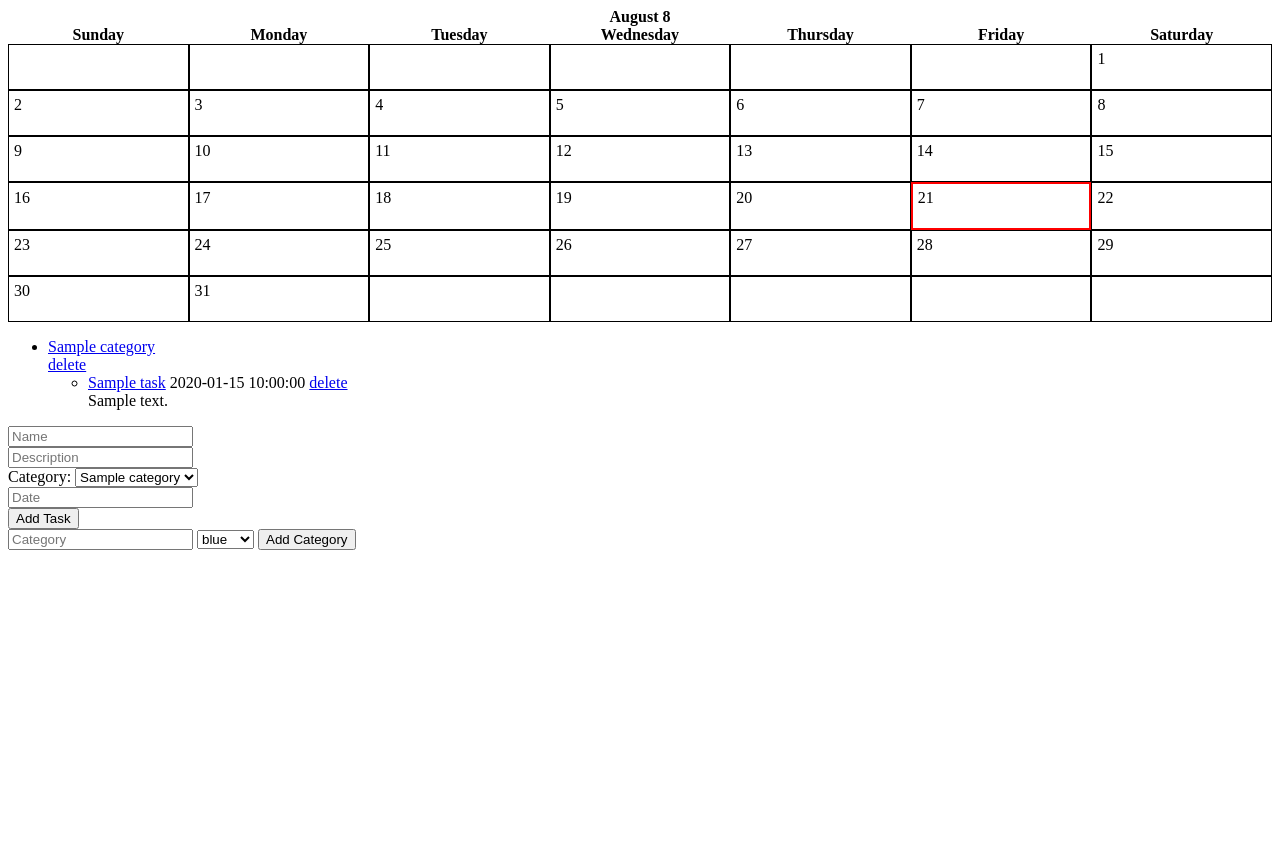
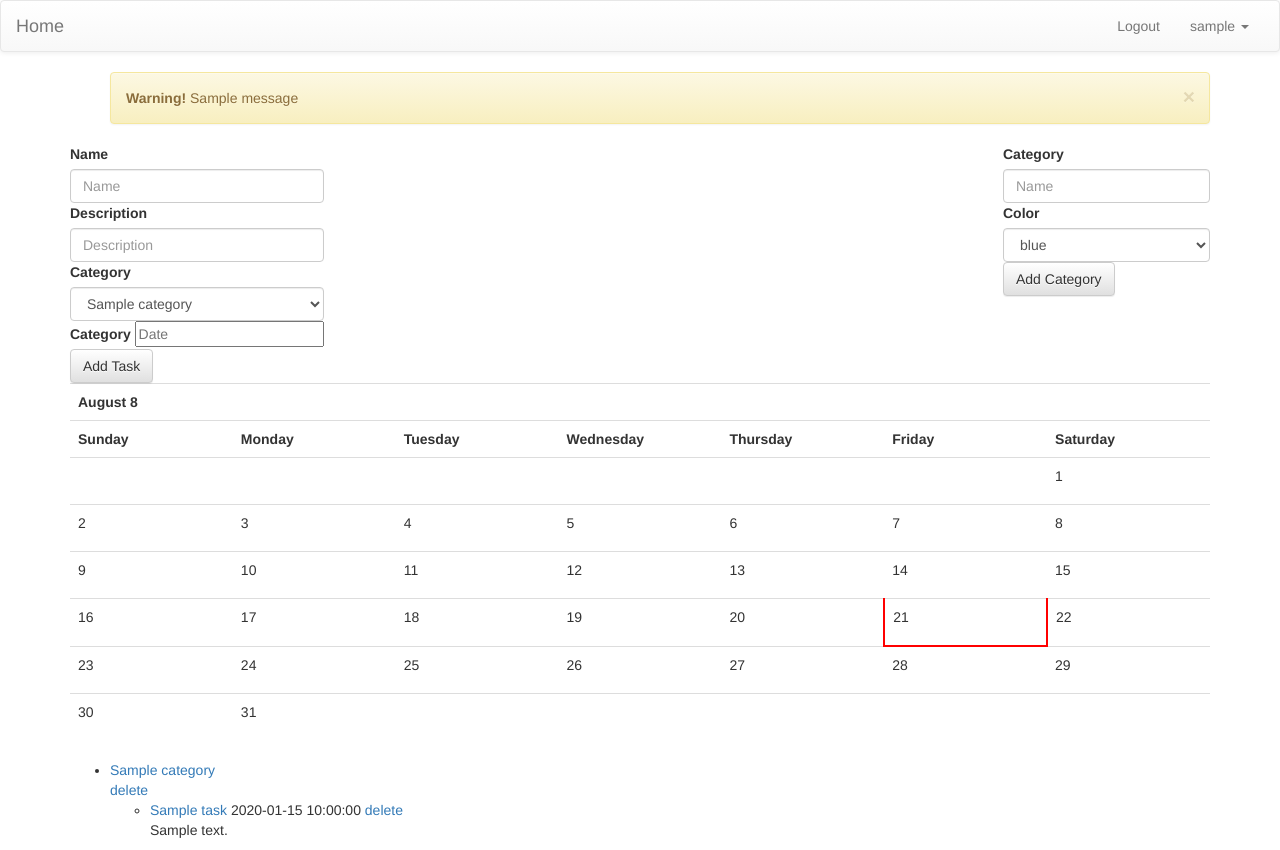
Before and after one commit to nicholasday/calendar, a Flask app: page / in a window 1280 px wide. Before the commit the page ends 550 px from the top, so only its background shows below. Run offline with Flask 2, Linux system fonts and the light colour scheme; a user stored in the database is signed in; tables that the repository leaves empty hold one stand-in row (values such as "Sample post"); one stand-in notice (Sample message) is shown; some libraries are stand-ins or nearby versions.

Commit message:
Started transition to bootstrap

```diff
--- a/app.py
+++ b/app.py
@@ -37,7 +37,7 @@ month_name = _localized_month('%B')
 def make_html_calendar(calendar):
     v = []
     a = v.append
-    a('<table border="0" cellpadding="0" cellspacing="0" class="month">')
+    a('<table class="month table">')
     a('\n')
     a(formatmonthname(datetime.datetime.now().month, datetime.datetime.now().month))
     a('\n')
@@ -177,7 +177,7 @@ def main():
                            day.append(task.name)
 
     html_calendar = make_html_calendar(new_list_calendar)
-    return render_template('index.html', categories=categories, calendar=html_calendar, task=None)
+    return render_template('index.html', categories=categories, calendar=html_calendar, task=None, current_user=current_user)
 
 @app.route('/register', methods=['GET', 'POST'])
 def register():
@@ -203,7 +203,7 @@ def register():
 
         login_user(user)
         return redirect(url_for('main'))
-    return render_template('login.html')
+    return render_template('login.html', current_user=current_user)
 
 @app.route("/logout")
 @login_required
@@ -221,10 +221,11 @@ def login():
             username=request.form['username'],
             password=sha1(request.form['password'].encode('utf-8')).hexdigest()).first()
         if user is None:
-            return "Woah there! You didn't type something in right"
+            flash("Woah there! You didn't type something in right")
+            return redirect(url_for('main'))
         login_user(user)
         return redirect(url_for('main'))
-    return render_template('login.html')
+    return render_template('login.html', current_user=current_user)
 
 @app.route("/category", methods=["POST"])
 @login_required
@@ -233,10 +234,12 @@ def create_category():
         category = request.form['category']
         color = request.form['color']
         if not (category and color):
-            return "You didn't put in all of the values"
+            flash("You didn't put in all of the values")
+            return redirect(url_for('main'))
         category_search = Category.query.filter_by(name=category, user=current_user).first()
         if category_search is not None:
-            return "You already created a category with that name"
+            flash("You already created a category with that name")
+            return redirect(url_for('main'))
         new_category = Category(category, color, current_user)
         db.session.add(new_category)
         db.session.commit()
@@ -251,10 +254,12 @@ def create_task():
         name = request.form['name']
         description = request.form['description']
         if not (category and date and name and description):
-            return "You didn't put in all of the values"
+            flash("You didn't put in all of the values")
+            return redirect(url_for('main'))
         category = Category.query.filter_by(name=request.form['category'], user=current_user).first()
         if category is None:
-            return "No category with that name"
+            flash("No category with that name")
+            return redirect(url_for('main'))
         new_task = Task(name, category, description, date, current_user)
         db.session.add(new_task)
         db.session.commit()
@@ -264,10 +269,12 @@ def create_task():
 @login_required
 def delete_task(task_id):
     if task_id is None:
-        return "No task selected to be deleted"
+        flash("No task selected to be deleted")
+        return redirect(url_for('main'))
     task = Task.query.filter_by(id=task_id, user=current_user).first()
     if task is None:
-        return "No task with that name"
+        flash("No task with that name")
+        return redirect(url_for('main'))
     db.session.delete(task)
     db.session.commit()
     return redirect(url_for('main'))
@@ -277,18 +284,22 @@ def delete_task(task_id):
 def view_task(task_id):
     if request.method == 'GET':
         if task_id is None:
-            return "No task selected"
+            flash("No task selected")
+            return redirect(url_for('main'))
         task = Task.query.filter_by(id=task_id, user=current_user).first()
         if task is None:
-            return "No task with that name"
+            flash("No task with that name")
+            return redirect(url_for('main'))
         categories = Category.query.filter_by(user=current_user).all()
-        return render_template("task.html", task=task, categories=categories)
+        return render_template("task.html", task=task, categories=categories, current_user=current_user)
     elif request.method == 'POST':
         if task_id is None:
-            return "No task selected"
+            flash("No task selected")
+            return redirect(url_for('main'))
         task = Task.query.filter_by(id=task_id, user=current_user).first()
         if task is None:
-            return "No task with that name"
+            flash("No task with that name")
+            return redirect(url_for('main'))
         category = Category.query.filter_by(name=request.form['category'], user=current_user).first()
         task.name = request.form['name']
         task.category = category
@@ -301,10 +312,12 @@ def view_task(task_id):
 @login_required
 def delete_category(category_id):
     if category_id is None:
-        return "No category selected to be deleted"
+        flash("No category selected to be deleted")
+        return redirect(url_for('main'))
     category = Category.query.filter_by(id=category_id, user=current_user).first()
     if category is None:
-        return "No category with that name"
+        flash("No category with that name")
+        return redirect(url_for('main'))
     db.session.delete(category)
     db.session.commit()
     return redirect(url_for('main'))
--- a/static/css/styles.css
+++ b/static/css/styles.css
@@ -1,12 +1,7 @@
-table {
-    width: 100%;
-    table-layout: fixed;
-}
 td {
     width: 14%;
     max-width: 14%;
     padding: 5px;
-    border: 1px solid black;
 }
 .today {
     border: 2px solid red;
@@ -20,8 +15,3 @@ td {
 .green {
     color: #008000;
 }
-
-/*td:hover {
-    text-overflow: inherit;
-    overflow: visible;
-}*/
--- /dev/null
+++ b/templates/base.html
@@ -0,0 +1,62 @@
+<!DOCTYPE html>
+<html lang="en">
+<head>
+  <meta charset="utf-8">
+  <meta http-equiv="X-UA-Compatible" content="IE=edge">
+  <meta name="viewport" content="width=device-width, initial-scale=1">
+  {% if title %}
+  <title>{{ title }} - Calendar</title>
+  {% else %}
+  <title>Calendar</title>
+  {% endif %}
+  <link rel="stylesheet" href="//code.jquery.com/ui/1.11.4/themes/smoothness/jquery-ui.css">
+  <link rel="stylesheet" href="https://maxcdn.bootstrapcdn.com/bootstrap/3.3.5/css/bootstrap.min.css">
+  <link rel="stylesheet" href="https://maxcdn.bootstrapcdn.com/bootstrap/3.3.5/css/bootstrap-theme.min.css">
+  <script src="https://ajax.googleapis.com/ajax/libs/jquery/1.11.3/jquery.min.js"></script>
+  <script src="https://maxcdn.bootstrapcdn.com/bootstrap/3.3.5/js/bootstrap.min.js"></script>
+  <link rel="stylesheet" href="static/css/styles.css">
+</head>
+<body>
+<nav class="navbar navbar-default">
+  <div class="container-fluid">
+    <div class="navbar-header">
+      <button type="button" class="navbar-toggle collapsed" data-toggle="collapse" data-target="#bs-example-navbar-collapse-1" aria-expanded="false">
+        <span class="sr-only">Toggle navigation</span>
+        <span class="icon-bar"></span>
+        <span class="icon-bar"></span>
+        <span class="icon-bar"></span>
+      </button>
+      <a class="navbar-brand" href="/">Home</a>
+    </div>
+
+    <div class="collapse navbar-collapse" id="bs-example-navbar-collapse-1">
+      <ul class="nav navbar-nav navbar-right">
+        <li><a href="/logout">Logout</a></li>
+        <li class="dropdown">
+          <a href="#" class="dropdown-toggle" data-toggle="dropdown" role="button" aria-haspopup="true" aria-expanded="false">{{ current_user.username }} <span class="caret"></span></a>
+          <ul class="dropdown-menu">
+            <li><a href="#">My Account</a></li>
+            <li><a href="#">Delete</a></li>
+          </ul>
+        </li>
+      </ul>
+    </div>
+  </div>
+</nav>
+<div class="container">
+{% with messages = get_flashed_messages() %}
+    {% if messages %}
+    <ul>
+    {% for message in messages %}
+        <div class="alert alert-warning alert-dismissible" role="alert">
+          <button type="button" class="close" data-dismiss="alert" aria-label="Close"><span aria-hidden="true">&times;</span></button>
+          <strong>Warning!</strong> {{ message }}
+        </div>
+    {% endfor %}
+    </ul>
+    {% endif %}
+{% endwith %}
+{% block content %}{% endblock %}
+</div>
+</body>
+</html>
--- a/templates/index.html
+++ b/templates/index.html
@@ -1,11 +1,50 @@
-<!doctype html>
-<html>
-<head>
-  <title>Calendar</title>
-  <link rel="stylesheet" href="//code.jquery.com/ui/1.11.4/themes/smoothness/jquery-ui.css">
-  <link rel="stylesheet" href="static/css/styles.css">
-</head>
-<body>
+{% extends "base.html" %}
+{% block content %}
+  <script src="//code.jquery.com/jquery-1.10.2.js"></script>
+  <script src="//code.jquery.com/ui/1.11.4/jquery-ui.js"></script>
+  <script>
+  $(function() {
+    $( "#datepicker-input" ).datepicker();
+  });
+  </script>
+<form action="/task" method="post" id="new_task" class="pull-left">
+  <div class="forum-group">
+    <label for="name-input">Name</label>
+    <input type="text" class="form-control" id="name-input" name="name" placeholder="Name" />
+  </div>
+  <div class="forum-group">
+    <label for="description-input">Description</label>
+    <input type="text" class="form-control" id="description-input" name="description" placeholder="Description" />
+  </div>
+  <div class="forum-group">
+    <label for="category-input">Category</label>
+    <select name="category" form="new_task" class="form-control">
+    {% for category in categories %}
+      <option value="{{ category.name }}">{{ category.name }}</option>
+    {% endfor %}
+    </select>
+  </div>
+  <div class="forum-group">
+    <label for="datepicker-input">Category</label>
+    <input type="text" id="datepicker-input" name="date" placeholder="Date" autocomplete="off" />
+  </div>
+  <button type="submit" class="btn btn-default">Add Task</button>
+</form>
+<form action="/category" method="post" id="new_category" class="pull-right">
+  <div class="forum-group">
+    <label for="new-category-input">Category</label>
+    <input type="text" class="form-control" id="new-category-input" name="name" placeholder="Name" />
+  </div>
+  <div class="forum-group">
+    <label for="color-input">Color</label>
+      <select name="color" id="color-input" form="new_category" class="form-control">
+          <option value="blue">blue</option>
+          <option value="green">green</option>
+          <option value="red">red</option>
+      </select>
+  </div>
+  <button type="submit" class="btn btn-default">Add Category</button>
+</form>
  {{ calendar|safe }}
 <ul>
 {% for category in categories %}
@@ -20,37 +59,4 @@
   </ul>
 {% endfor %}
 </ul>
-  <script src="//code.jquery.com/jquery-1.10.2.js"></script>
-  <script src="//code.jquery.com/ui/1.11.4/jquery-ui.js"></script>
-  <script>
-  $(function() {
-    $( "#datepicker" ).datepicker();
-  });
-  </script>
-<form action="/task" method="post" id="new_task">
-  <input type="text" name="name" placeholder="Name" />
-  <br />
-  <input type="text" name="description" placeholder="Description" />
-  <br />
-  Category:
-  <select name="category" form="new_task">
-  {% for category in categories %}
-    <option value="{{ category.name }}">{{ category.name }}</option>
-  {% endfor %}
-  </select>
-  <br />
-  <input type="text" id="datepicker" name="date" placeholder="Date" autocomplete="off" />
-  <br>
-  <input type="submit" value="Add Task" />
-</form>
-<form action="/category" method="post" id="new_category">
-  <input type="text" name="category" placeholder="Category" />
-  <select name="color" form="new_category">
-    <option value="blue">blue</option>
-    <option value="green">green</option>
-    <option value="red">red</option>
-  </select>
-  <input type="submit" value="Add Category" />
-</form>
-</body>
-</html>
+{% endblock %}
```
Also changed, not shown: templates/login.html (+27 -22 lines).
